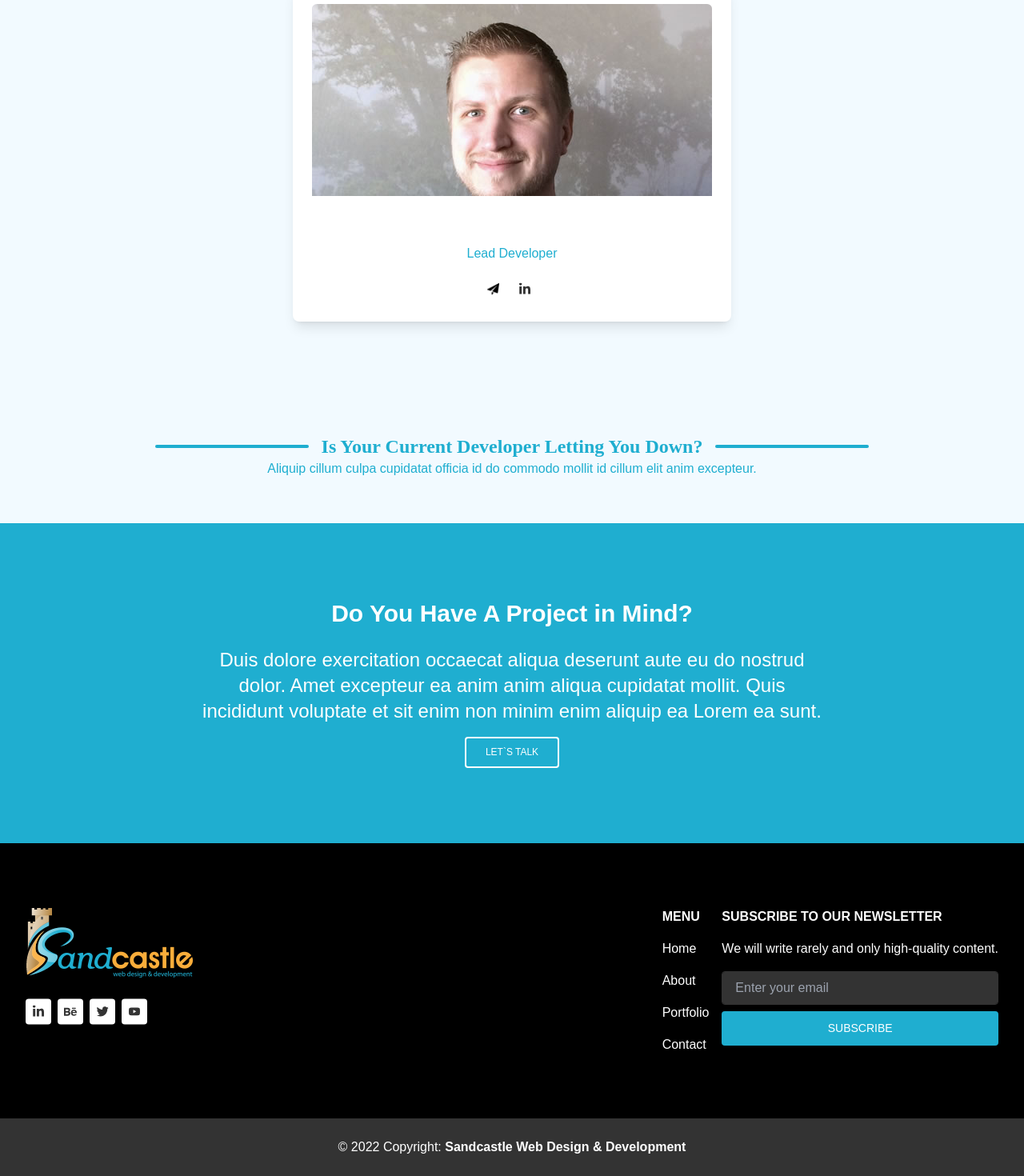
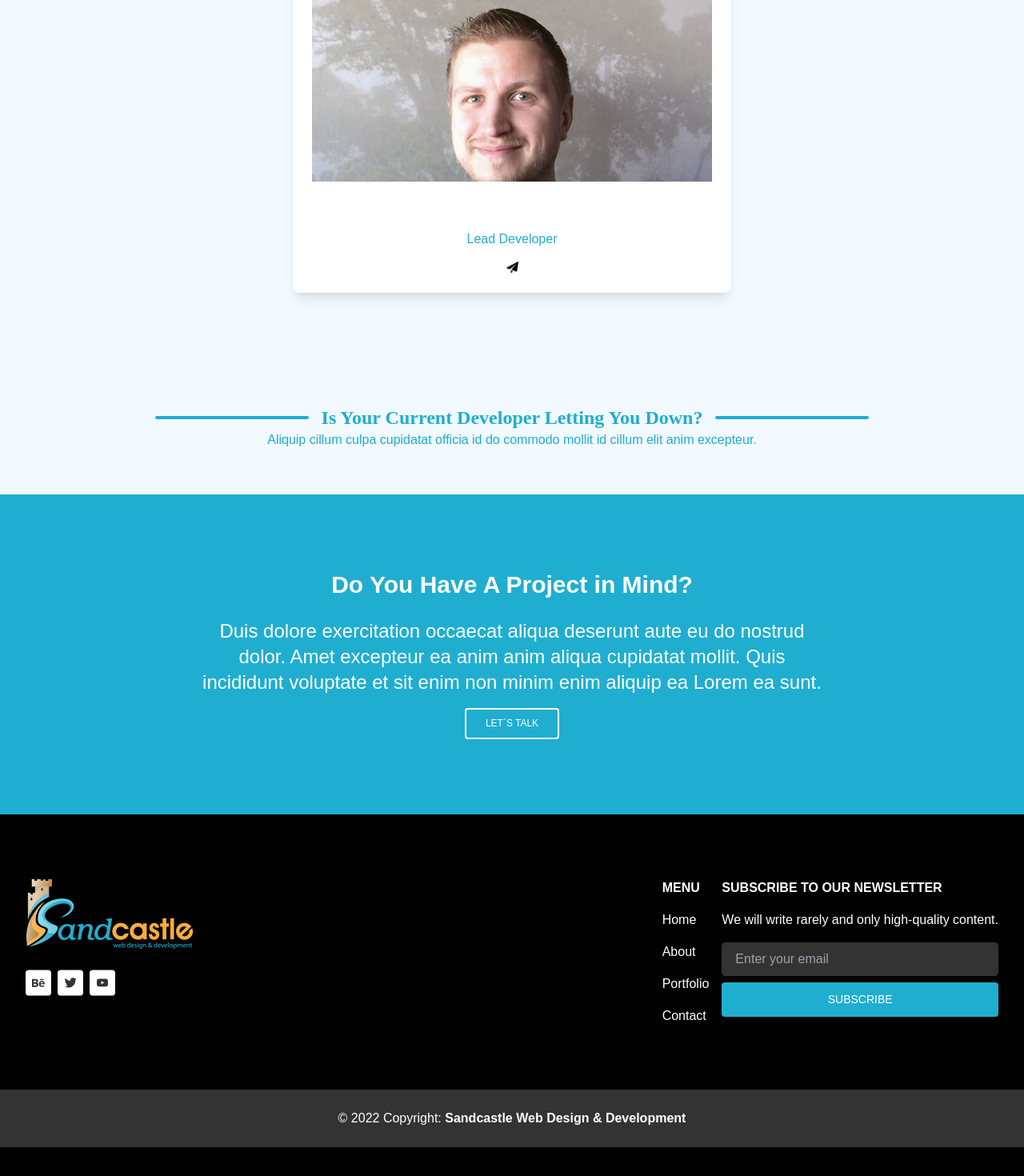
Before and after one commit to JvyJay/web-agency, a Next.js app: page /about in a window 1280 px wide. Shown: the part 746-2216 px from the top of the page at 80% size. After the commit the page ends 2180 px from the top, so only its background shows below. Built offline with nearby package versions, Linux system fonts and the light colour scheme.

Commit message:
vercel test 6

```diff
--- a/components/Footer.js
+++ b/components/Footer.js
@@ -7,7 +7,7 @@ import Image from 'next/image';
 
 // IMAGES
 import img from '../assets/logo_header.png';
-import linkedin from '../assets/linkedinTwo.svg';
+// import linkedin from '../assets/linkedinTwo.svg';
 import behance from '../assets/behance.svg';
 import twitter from '../assets/twitter.svg';
 import youtube from '../assets/youtube.svg';
@@ -26,11 +26,11 @@ export default function Footer() {
             >
               <Image src={img} alt='Logo' />
               <ul className='flex flex-row my-6'>
-                <li className='mr-2'>
+                {/* <li className='mr-2'>
                   <a>
                     <Image src={linkedin} alt='LinkedIn' />
                   </a>
-                </li>
+                </li> */}
                 <li className='mr-2'>
                   <a>
                     <Image src={behance} alt='Behance' />
--- a/components/TeamMember.js
+++ b/components/TeamMember.js
@@ -4,7 +4,7 @@ import Image from 'next/image';
 
 // IMAGES
 import email from '../assets/paper-plane.png';
-import linkedin from '../assets/LinkedinTwo.svg';
+// import linkedin from '../assets/LinkedinTwo.svg';
 
 export default function TeamMember(props) {
   return (
@@ -25,9 +25,9 @@ export default function TeamMember(props) {
               <a href={props.email} className='px-2'>
                 <Image width='15' src={email} alt='Email' />
               </a>
-              <a href={props.linkedin} className='px-2'>
+              {/* <a href={props.linkedin} className='px-2'>
                 <Image src={linkedin} alt='Linkedin' />
-              </a>
+              </a> */}
             </ul>
           </div>
         </div>
--- a/pages/contact.js
+++ b/pages/contact.js
@@ -18,7 +18,7 @@ import icon3 from '../assets/location.svg';
 // ICONS
 
 // IMAGES
-import linkedin from '../assets/linkedinTwo.svg';
+// import linkedin from '../assets/linkedinTwo.svg';
 import behance from '../assets/behance.svg';
 import twitter from '../assets/twitter.svg';
 import youtube from '../assets/youtube.svg';
@@ -62,11 +62,11 @@ export default function Contact() {
                 </ul>
               </div>
               <ul className='flex flex-row p-6'>
-                <li className='mr-2'>
+                {/* <li className='mr-2'>
                   <a>
                     <Image src={linkedin} alt='LinkedIn' />
                   </a>
-                </li>
+                </li> */}
                 <li className='mr-2'>
                   <a>
                     <Image src={behance} alt='Behance' />
```
